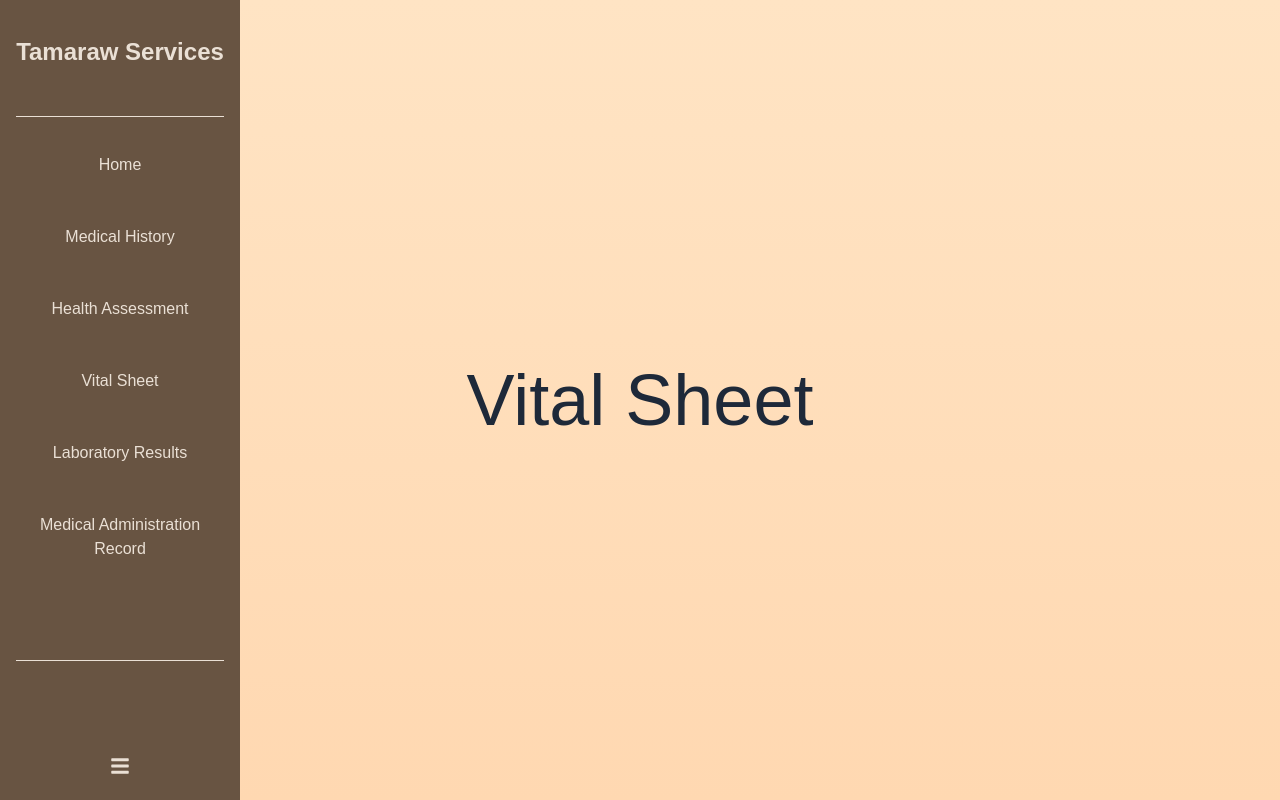
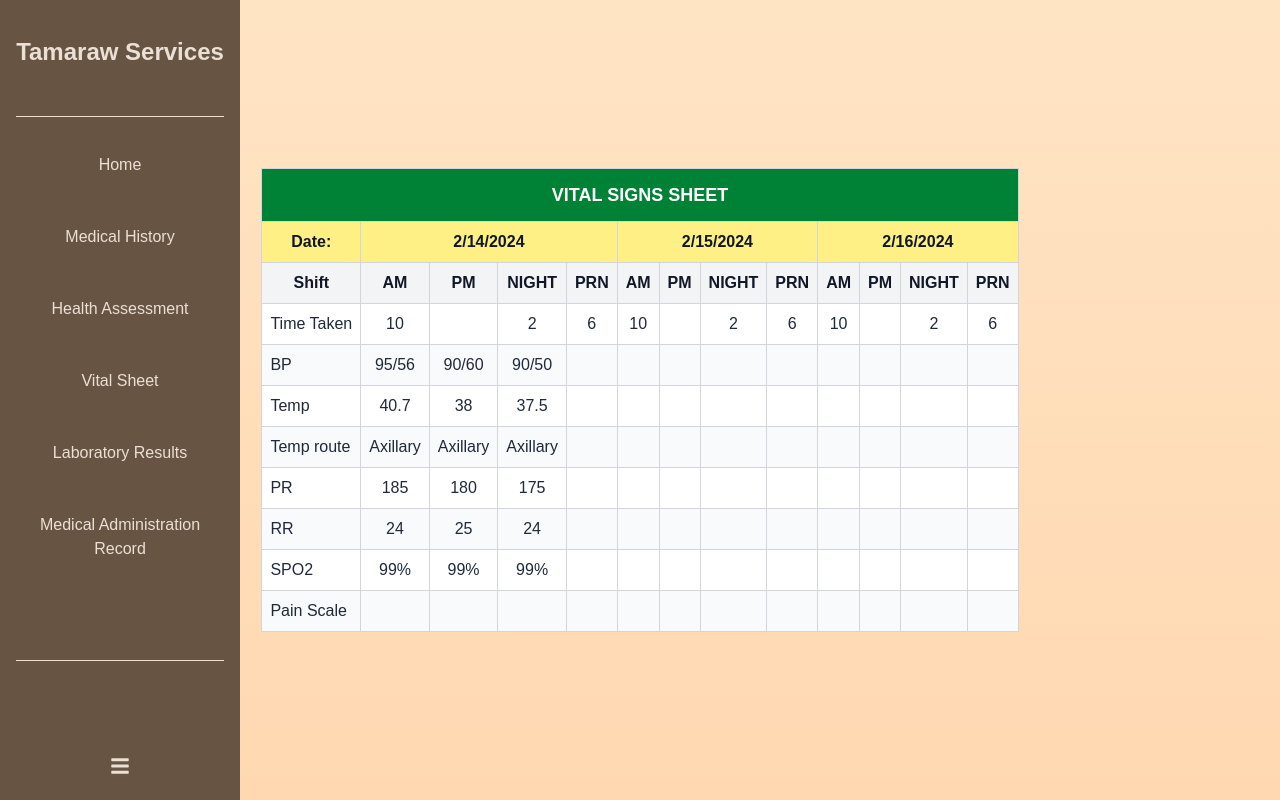
Before and after one commit to JoeyCollado/ehr, a Next.js app: page /pages/vitalSheet in a window 1280 px wide. Built offline with nearby package versions, Linux system fonts and the light colour scheme; no server answers.

Commit message:
Vital sheet component

```diff
--- /dev/null
+++ b/app/components/VitalSheetTable.tsx
@@ -0,0 +1,48 @@
+const VitalSheetTable = () => {
+    return (
+      <div className="overflow-x-auto p-4">
+        <table className="w-full border-collapse border border-gray-300">
+          <thead>
+            <tr className="bg-green-700 text-white text-lg">
+              <th colSpan={14} className="p-3 text-center">VITAL SIGNS SHEET</th>
+            </tr>
+            <tr className="bg-yellow-200 text-gray-900">
+              <th className="border border-gray-300 p-2">Date:</th>
+              {["2/14/2024", "2/15/2024", "2/16/2024"].map((date, index) => (
+                <th key={index} colSpan={4} className="border border-gray-300 p-2">{date}</th>
+              ))}
+            </tr>
+            <tr className="bg-gray-100 text-gray-900">
+              <th className="border border-gray-300 p-2">Shift</th>
+              {[...Array(3)].map((_, i) => (
+                ["AM", "PM", "NIGHT", "PRN"].map((shift, j) => (
+                  <th key={`${i}-${j}`} className="border border-gray-300 p-2">{shift}</th>
+                ))
+              ))}
+            </tr>
+          </thead>
+          <tbody>
+            {[
+              { label: "Time Taken", values: [10, "", 2, 6, 10, "", 2, 6, 10, "", 2, 6] },
+              { label: "BP", values: ["95/56", "90/60", "90/50", "", "", "", "", "", "", "", "", ""] },
+              { label: "Temp", values: [40.7, 38, 37.5, "", "", "", "", "", "", "", "", ""] },
+              { label: "Temp route", values: ["Axillary", "Axillary", "Axillary", "", "", "", "", "", "", "", "", ""] },
+              { label: "PR", values: [185, 180, 175, "", "", "", "", "", "", "", "", ""] },
+              { label: "RR", values: [24, 25, 24, "", "", "", "", "", "", "", "", ""] },
+              { label: "SPO2", values: ["99%", "99%", "99%", "", "", "", "", "", "", "", "", ""] },
+              { label: "Pain Scale", values: ["", "", "", "", "", "", "", "", "", "", "", ""] },
+            ].map((row, i) => (
+              <tr key={i} className="odd:bg-white even:bg-gray-50">
+                <td className="border border-gray-300 p-2 font-medium">{row.label}</td>
+                {row.values.map((value, j) => (
+                  <td key={j} className="border border-gray-300 p-2 text-center">{value}</td>
+                ))}
+              </tr>
+            ))}
+          </tbody>
+        </table>
+      </div>
+    );
+  };
+
+  export default VitalSheetTable;
--- a/app/pages/vitalSheet/page.tsx
+++ b/app/pages/vitalSheet/page.tsx
@@ -1,10 +1,13 @@
 "use client";
+import VitalSheetTable from "@/app/components/VitalSheetTable";
 import React from "react";
 
 const Page = () => {
   return (
-    <div className="md:text-7xl h-screen  h-scren text-5xl text-center flex-grow bg-gradient-to-b from-[#ffe4c4] to-[#ffd8b1] text-gray-800 flex items-center justify-center">
-      Vital Sheet
+    <div className="h-screen w-screen bg-gradient-to-b from-[#ffe4c4] to-[#ffd8b1] text-gray-800 flex items-center justify-center p-4 overflow-auto">
+      <div className="w-full max-w-6xl h-full flex items-center justify-center">
+        <VitalSheetTable />
+      </div>
     </div>
   );
 };
```
